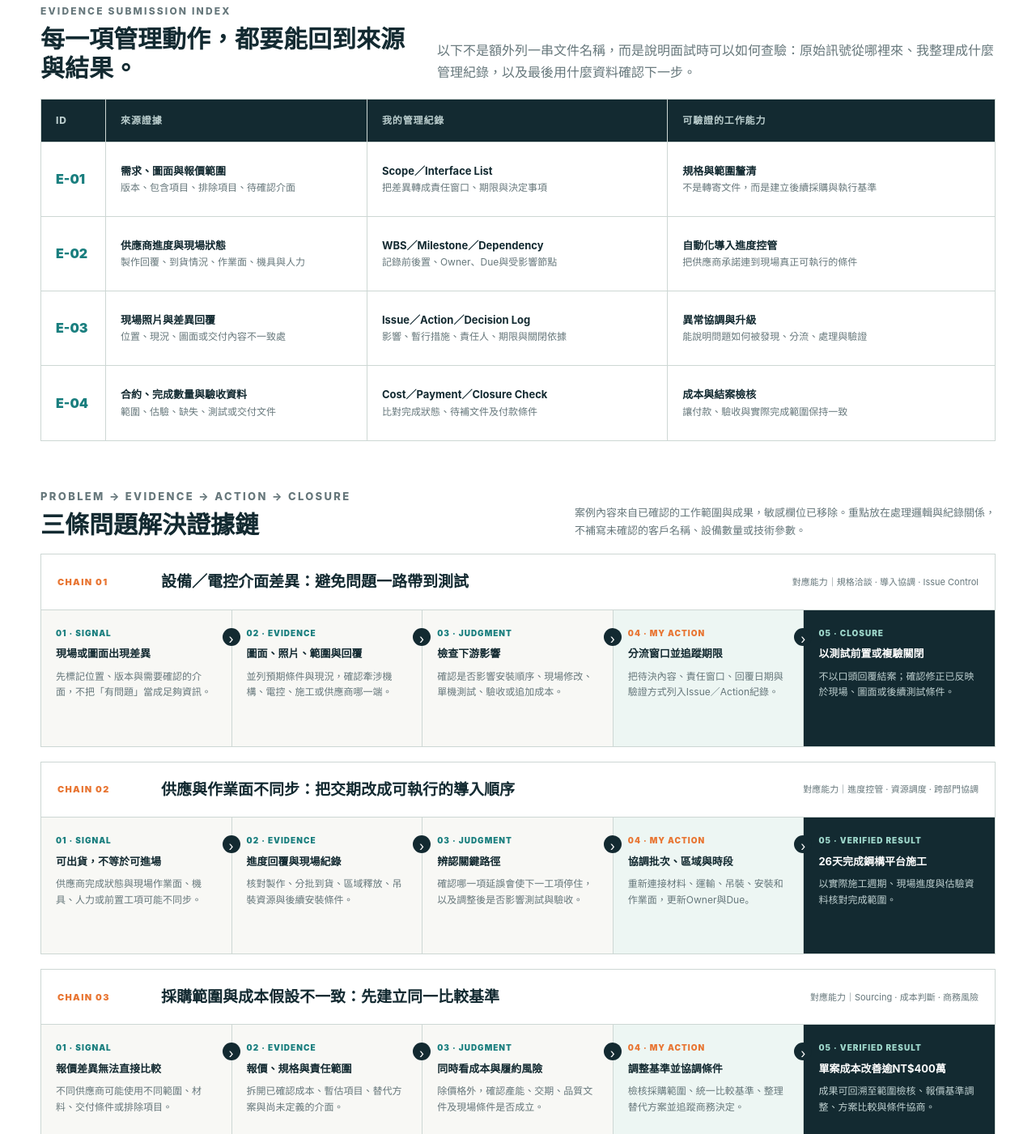
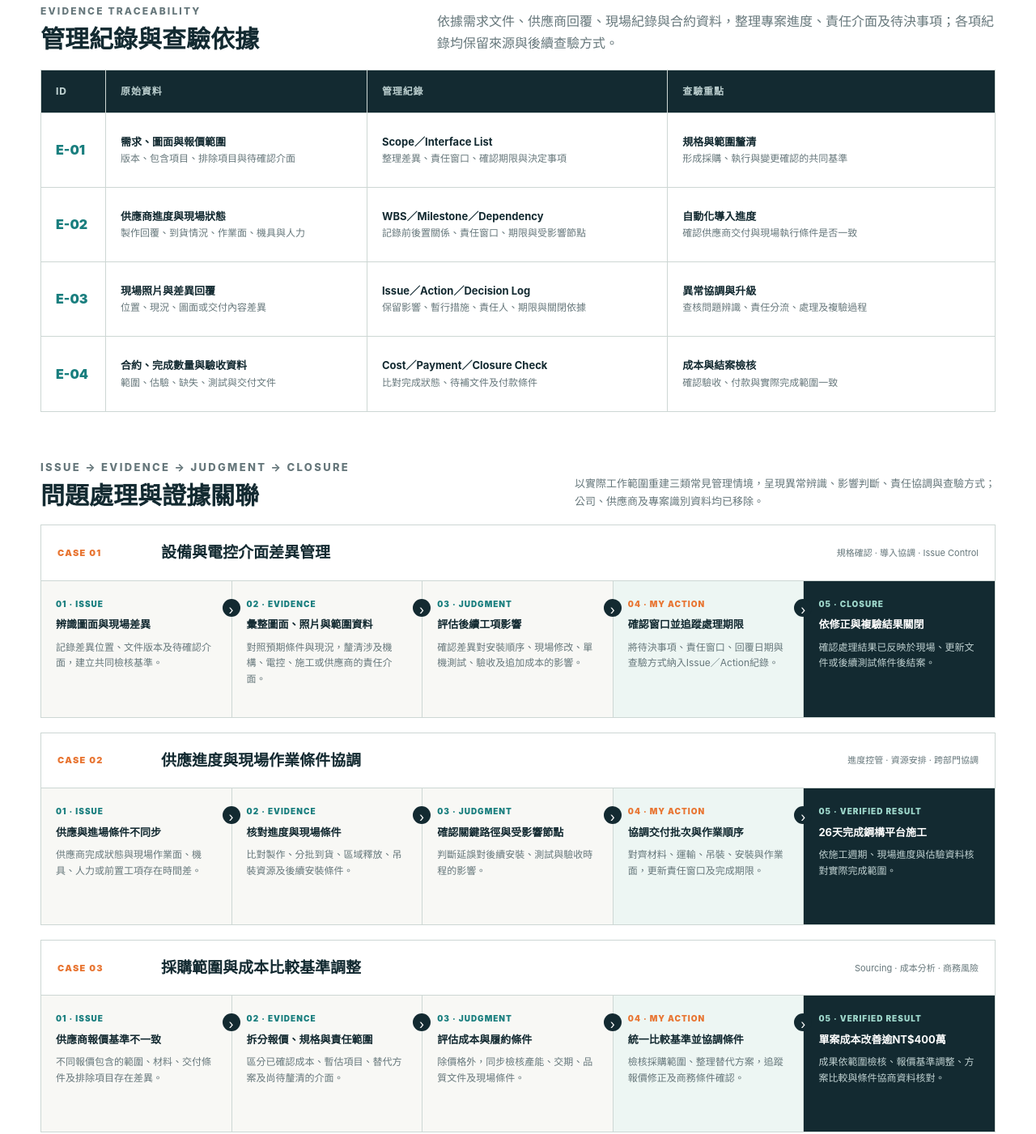
Before and after one commit to AmberChang0718/AmberChang0718.github.io, a plain HTML site: page automation-project-management-6f2c/index.html in a window 1280 px wide. Shown: the part 5239-6640 px from the top of the page at 81% size. Drawn offline with Linux system fonts and the light colour scheme.

Commit message:
Add files via upload

```diff
--- a/automation-project-management-6f2c/index.html
+++ b/automation-project-management-6f2c/index.html
@@ -615,65 +615,65 @@
 </div>
 <div class="evidence-ledger">
 <div class="ledger-intro">
-<div><p class="eyebrow">EVIDENCE SUBMISSION INDEX</p><h3>每一項管理動作，都要能回到來源與結果。</h3></div>
-<p>以下不是額外列一串文件名稱，而是說明面試時可以如何查驗：原始訊號從哪裡來、我整理成什麼管理紀錄，以及最後用什麼資料確認下一步。</p>
+<div><p class="eyebrow">EVIDENCE TRACEABILITY</p><h3>管理紀錄與查驗依據</h3></div>
+<p>依據需求文件、供應商回覆、現場紀錄與合約資料，整理專案進度、責任介面及待決事項；各項紀錄均保留來源與後續查驗方式。</p>
 </div>
 <div class="ledger" role="table" aria-label="專案證據索引">
-<div class="ledger-row ledger-head" role="row"><div><span>ID</span></div><div><span>來源證據</span></div><div><span>我的管理紀錄</span></div><div><span>可驗證的工作能力</span></div></div>
-<div class="ledger-row" role="row"><div class="ledger-id">E-01</div><div><b>需求、圖面與報價範圍</b><span>版本、包含項目、排除項目、待確認介面</span></div><div><b>Scope／Interface List</b><span>把差異轉成責任窗口、期限與決定事項</span></div><div><b>規格與範圍釐清</b><span>不是轉寄文件，而是建立後續採購與執行基準</span></div></div>
-<div class="ledger-row" role="row"><div class="ledger-id">E-02</div><div><b>供應商進度與現場狀態</b><span>製作回覆、到貨情況、作業面、機具與人力</span></div><div><b>WBS／Milestone／Dependency</b><span>記錄前後置、Owner、Due與受影響節點</span></div><div><b>自動化導入進度控管</b><span>把供應商承諾連到現場真正可執行的條件</span></div></div>
-<div class="ledger-row" role="row"><div class="ledger-id">E-03</div><div><b>現場照片與差異回覆</b><span>位置、現況、圖面或交付內容不一致處</span></div><div><b>Issue／Action／Decision Log</b><span>影響、暫行措施、責任人、期限與關閉依據</span></div><div><b>異常協調與升級</b><span>能說明問題如何被發現、分流、處理與驗證</span></div></div>
-<div class="ledger-row" role="row"><div class="ledger-id">E-04</div><div><b>合約、完成數量與驗收資料</b><span>範圍、估驗、缺失、測試或交付文件</span></div><div><b>Cost／Payment／Closure Check</b><span>比對完成狀態、待補文件及付款條件</span></div><div><b>成本與結案檢核</b><span>讓付款、驗收與實際完成範圍保持一致</span></div></div>
+<div class="ledger-row ledger-head" role="row"><div><span>ID</span></div><div><span>原始資料</span></div><div><span>管理紀錄</span></div><div><span>查驗重點</span></div></div>
+<div class="ledger-row" role="row"><div class="ledger-id">E-01</div><div><b>需求、圖面與報價範圍</b><span>版本、包含項目、排除項目與待確認介面</span></div><div><b>Scope／Interface List</b><span>整理差異、責任窗口、確認期限與決定事項</span></div><div><b>規格與範圍釐清</b><span>形成採購、執行與變更確認的共同基準</span></div></div>
+<div class="ledger-row" role="row"><div class="ledger-id">E-02</div><div><b>供應商進度與現場狀態</b><span>製作回覆、到貨情況、作業面、機具與人力</span></div><div><b>WBS／Milestone／Dependency</b><span>記錄前後置關係、責任窗口、期限與受影響節點</span></div><div><b>自動化導入進度</b><span>確認供應商交付與現場執行條件是否一致</span></div></div>
+<div class="ledger-row" role="row"><div class="ledger-id">E-03</div><div><b>現場照片與差異回覆</b><span>位置、現況、圖面或交付內容差異</span></div><div><b>Issue／Action／Decision Log</b><span>保留影響、暫行措施、責任人、期限與關閉依據</span></div><div><b>異常協調與升級</b><span>查核問題辨識、責任分流、處理及複驗過程</span></div></div>
+<div class="ledger-row" role="row"><div class="ledger-id">E-04</div><div><b>合約、完成數量與驗收資料</b><span>範圍、估驗、缺失、測試與交付文件</span></div><div><b>Cost／Payment／Closure Check</b><span>比對完成狀態、待補文件及付款條件</span></div><div><b>成本與結案檢核</b><span>確認驗收、付款與實際完成範圍一致</span></div></div>
 </div>
 </div>
 
 <div class="proof-title">
-<div><p class="eyebrow">PROBLEM → EVIDENCE → ACTION → CLOSURE</p><h3>三條問題解決證據鏈</h3></div>
-<p>案例內容來自已確認的工作範圍與成果，敏感欄位已移除。重點放在處理邏輯與紀錄關係，不補寫未確認的客戶名稱、設備數量或技術參數。</p>
+<div><p class="eyebrow">ISSUE → EVIDENCE → JUDGMENT → CLOSURE</p><h3>問題處理與證據關聯</h3></div>
+<p>以實際工作範圍重建三類常見管理情境，呈現異常辨識、影響判斷、責任協調與查驗方式；公司、供應商及專案識別資料均已移除。</p>
 </div>
 <div class="proof-cases">
 <article class="proof-case">
-<div class="proof-case-head"><span class="case-no">CHAIN 01</span><h4>設備／電控介面差異：避免問題一路帶到測試</h4><span>對應能力｜規格洽談 · 導入協調 · Issue Control</span></div>
+<div class="proof-case-head"><span class="case-no">CASE 01</span><h4>設備與電控介面差異管理</h4><span>規格確認 · 導入協調 · Issue Control</span></div>
 <div class="proof-chain">
-<div class="proof-step"><i>01 · SIGNAL</i><b>現場或圖面出現差異</b><p>先標記位置、版本與需要確認的介面，不把「有問題」當成足夠資訊。</p></div>
-<div class="proof-step"><i>02 · EVIDENCE</i><b>圖面、照片、範圍與回覆</b><p>並列預期條件與現況，確認牽涉機構、電控、施工或供應商哪一端。</p></div>
-<div class="proof-step"><i>03 · JUDGMENT</i><b>檢查下游影響</b><p>確認是否影響安裝順序、現場修改、單機測試、驗收或追加成本。</p></div>
-<div class="proof-step action"><i>04 · MY ACTION</i><b>分流窗口並追蹤期限</b><p>把待決內容、責任窗口、回覆日期與驗證方式列入Issue／Action紀錄。</p></div>
-<div class="proof-step result"><i>05 · CLOSURE</i><b>以測試前置或複驗關閉</b><p>不以口頭回覆結案；確認修正已反映於現場、圖面或後續測試條件。</p></div>
+<div class="proof-step"><i>01 · ISSUE</i><b>辨識圖面與現場差異</b><p>記錄差異位置、文件版本及待確認介面，建立共同檢核基準。</p></div>
+<div class="proof-step"><i>02 · EVIDENCE</i><b>彙整圖面、照片與範圍資料</b><p>對照預期條件與現況，釐清涉及機構、電控、施工或供應商的責任介面。</p></div>
+<div class="proof-step"><i>03 · JUDGMENT</i><b>評估後續工項影響</b><p>確認差異對安裝順序、現場修改、單機測試、驗收及追加成本的影響。</p></div>
+<div class="proof-step action"><i>04 · MY ACTION</i><b>確認窗口並追蹤處理期限</b><p>將待決事項、責任窗口、回覆日期與查驗方式納入Issue／Action紀錄。</p></div>
+<div class="proof-step result"><i>05 · CLOSURE</i><b>依修正與複驗結果關閉</b><p>確認處理結果已反映於現場、更新文件或後續測試條件後結案。</p></div>
 </div>
 </article>
 <article class="proof-case">
-<div class="proof-case-head"><span class="case-no">CHAIN 02</span><h4>供應與作業面不同步：把交期改成可執行的導入順序</h4><span>對應能力｜進度控管 · 資源調度 · 跨部門協調</span></div>
+<div class="proof-case-head"><span class="case-no">CASE 02</span><h4>供應進度與現場作業條件協調</h4><span>進度控管 · 資源安排 · 跨部門協調</span></div>
 <div class="proof-chain">
-<div class="proof-step"><i>01 · SIGNAL</i><b>可出貨，不等於可進場</b><p>供應商完成狀態與現場作業面、機具、人力或前置工項可能不同步。</p></div>
-<div class="proof-step"><i>02 · EVIDENCE</i><b>進度回覆與現場紀錄</b><p>核對製作、分批到貨、區域釋放、吊裝資源與後續安裝條件。</p></div>
-<div class="proof-step"><i>03 · JUDGMENT</i><b>辨認關鍵路徑</b><p>確認哪一項延誤會使下一工項停住，以及調整後是否影響測試與驗收。</p></div>
-<div class="proof-step action"><i>04 · MY ACTION</i><b>協調批次、區域與時段</b><p>重新連接材料、運輸、吊裝、安裝和作業面，更新Owner與Due。</p></div>
-<div class="proof-step result"><i>05 · VERIFIED RESULT</i><b>26天完成鋼構平台施工</b><p>以實際施工週期、現場進度與估驗資料核對完成範圍。</p></div>
+<div class="proof-step"><i>01 · ISSUE</i><b>供應與進場條件不同步</b><p>供應商完成狀態與現場作業面、機具、人力或前置工項存在時間差。</p></div>
+<div class="proof-step"><i>02 · EVIDENCE</i><b>核對進度與現場條件</b><p>比對製作、分批到貨、區域釋放、吊裝資源及後續安裝條件。</p></div>
+<div class="proof-step"><i>03 · JUDGMENT</i><b>確認關鍵路徑與受影響節點</b><p>判斷延誤對後續安裝、測試與驗收時程的影響。</p></div>
+<div class="proof-step action"><i>04 · MY ACTION</i><b>協調交付批次與作業順序</b><p>對齊材料、運輸、吊裝、安裝與作業面，更新責任窗口及完成期限。</p></div>
+<div class="proof-step result"><i>05 · VERIFIED RESULT</i><b>26天完成鋼構平台施工</b><p>依施工週期、現場進度與估驗資料核對實際完成範圍。</p></div>
 </div>
 </article>
 <article class="proof-case">
-<div class="proof-case-head"><span class="case-no">CHAIN 03</span><h4>採購範圍與成本假設不一致：先建立同一比較基準</h4><span>對應能力｜Sourcing · 成本判斷 · 商務風險</span></div>
+<div class="proof-case-head"><span class="case-no">CASE 03</span><h4>採購範圍與成本比較基準調整</h4><span>Sourcing · 成本分析 · 商務風險</span></div>
 <div class="proof-chain">
-<div class="proof-step"><i>01 · SIGNAL</i><b>報價差異無法直接比較</b><p>不同供應商可能使用不同範圍、材料、交付條件或排除項目。</p></div>
-<div class="proof-step"><i>02 · EVIDENCE</i><b>報價、規格與責任範圍</b><p>拆開已確認成本、暫估項目、替代方案與尚未定義的介面。</p></div>
-<div class="proof-step"><i>03 · JUDGMENT</i><b>同時看成本與履約風險</b><p>除價格外，確認產能、交期、品質文件及現場條件是否成立。</p></div>
-<div class="proof-step action"><i>04 · MY ACTION</i><b>調整基準並協調條件</b><p>檢核採購範圍、統一比較基準、整理替代方案並追蹤商務決定。</p></div>
-<div class="proof-step result"><i>05 · VERIFIED RESULT</i><b>單案成本改善逾NT$400萬</b><p>成果可回溯至範圍檢核、報價基準調整、方案比較與條件協商。</p></div>
+<div class="proof-step"><i>01 · ISSUE</i><b>供應商報價基準不一致</b><p>不同報價包含的範圍、材料、交付條件及排除項目存在差異。</p></div>
+<div class="proof-step"><i>02 · EVIDENCE</i><b>拆分報價、規格與責任範圍</b><p>區分已確認成本、暫估項目、替代方案及尚待釐清的介面。</p></div>
+<div class="proof-step"><i>03 · JUDGMENT</i><b>評估成本與履約條件</b><p>除價格外，同步檢核產能、交期、品質文件及現場條件。</p></div>
+<div class="proof-step action"><i>04 · MY ACTION</i><b>統一比較基準並協調條件</b><p>檢核採購範圍、整理替代方案，追蹤報價修正及商務條件確認。</p></div>
+<div class="proof-step result"><i>05 · VERIFIED RESULT</i><b>單案成本改善逾NT$400萬</b><p>成果依範圍檢核、報價基準調整、方案比較與條件協商資料核對。</p></div>
 </div>
 </article>
 </div>
 
 <div class="evidence-packet" aria-label="專案交付管理證據包">
-<figure class="packet-visual"><img src="assets/project-delivery-control.png" alt="專案交付控制表匿名化重建，含里程碑、議題、責任與決策欄位"></figure>
+<figure class="packet-visual"><img src="/project-portfolio-6f2c/delivery-sheet.png" alt="專案交付控制表匿名化重建，含里程碑、議題、責任與決策欄位"></figure>
 <aside class="packet-side">
-<article class="packet-item"><small>CHECK 01 · STATUS</small><b>目前卡在哪一個節點？</b><p>以Baseline、實際狀態與受阻工作呈現，不只寫完成百分比。</p></article>
-<article class="packet-item"><small>CHECK 02 · IMPACT</small><b>會影響誰、何時影響？</b><p>連接工期、成本、品質、作業面、驗收與付款。</p></article>
-<article class="packet-item"><small>CHECK 03 · OWNERSHIP</small><b>誰需要在何時回覆？</b><p>每項待辦留下Owner、Due、下一步與需要的決定。</p></article>
-<article class="packet-item"><small>CHECK 04 · CLOSURE</small><b>用什麼證明已完成？</b><p>以更新圖面、現場照片、數量、測試、複驗或驗收資料關閉。</p></article>
+<article class="packet-item"><small>CHECK 01 · STATUS</small><b>基準與實際進度</b><p>對照Baseline、實際狀態及受阻工項，呈現目前差異與後續節點。</p></article>
+<article class="packet-item"><small>CHECK 02 · IMPACT</small><b>影響範圍與發生時點</b><p>確認議題對工期、成本、品質、作業面、驗收及付款的影響。</p></article>
+<article class="packet-item"><small>CHECK 03 · OWNERSHIP</small><b>責任窗口與完成期限</b><p>各項待辦記錄責任窗口、期限、下一步及待確認決定。</p></article>
+<article class="packet-item"><small>CHECK 04 · CLOSURE</small><b>關閉條件與佐證資料</b><p>依更新圖面、現場照片、數量、測試、複驗或驗收資料確認完成。</p></article>
 </aside>
 </div>
-<div class="verification-note"><b>證據提交原則</b><span>作品集公開版僅呈現匿名化重建；面試說明時依「情境 → 原始資料 → 我的判斷 → 協調紀錄 → 關閉證據」順序回答，避免只描述制度或泛稱負責專案管理。</span></div>
+<div class="verification-note"><b>資料呈現原則</b><span>公開內容採匿名化重建，保留「工作情境 → 原始資料 → 判斷依據 → 協調紀錄 → 關閉證據」的查驗關係，不揭露公司、供應商及合約識別資料。</span></div>
 
       <div class="decision-case">
 <div class="decision-copy">
```
